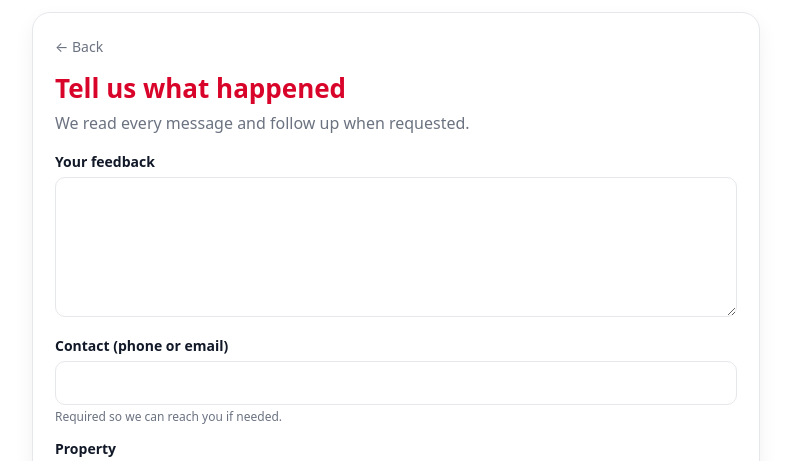
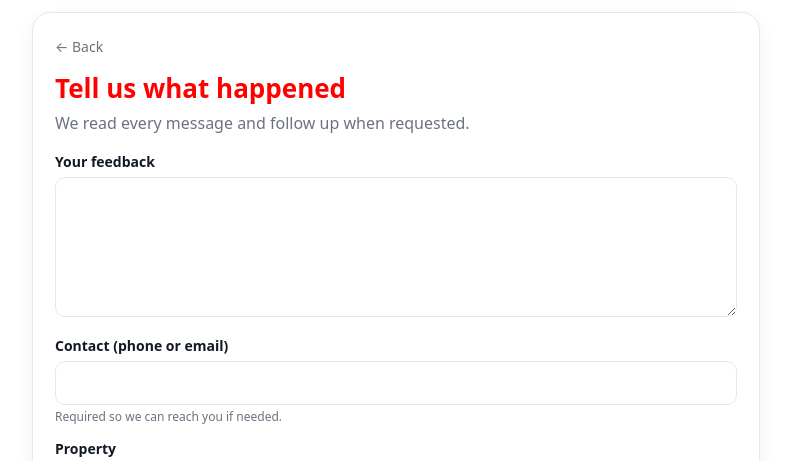
Before and after one commit to Roy-G1/feedback.jimdunhamassociates.com, a plain HTML site: page feedback.html in a window 1280 px wide. Shown: the part 298-759 px from the top of the page, without its empty margins (244-1035 px from the left). Drawn offline with Linux system fonts and the light colour scheme.

Commit message:
Update feedback.html

```diff
--- a/feedback.html
+++ b/feedback.html
@@ -14,8 +14,8 @@
   --fg:#111827;
   --muted:#6b7280;
   --border:#e5e7eb;
-      --accent:#d90429;
-      --accent-dark:#9b021d;
+  --accent:#ff0101;    /* logo red */
+  --accent-dark:#cc0101; /* slightly darker red for hover/button */
 }
     * { box-sizing:border-box; }
     body {
```
Lines whose indentation alone changed are shown as unchanged.
